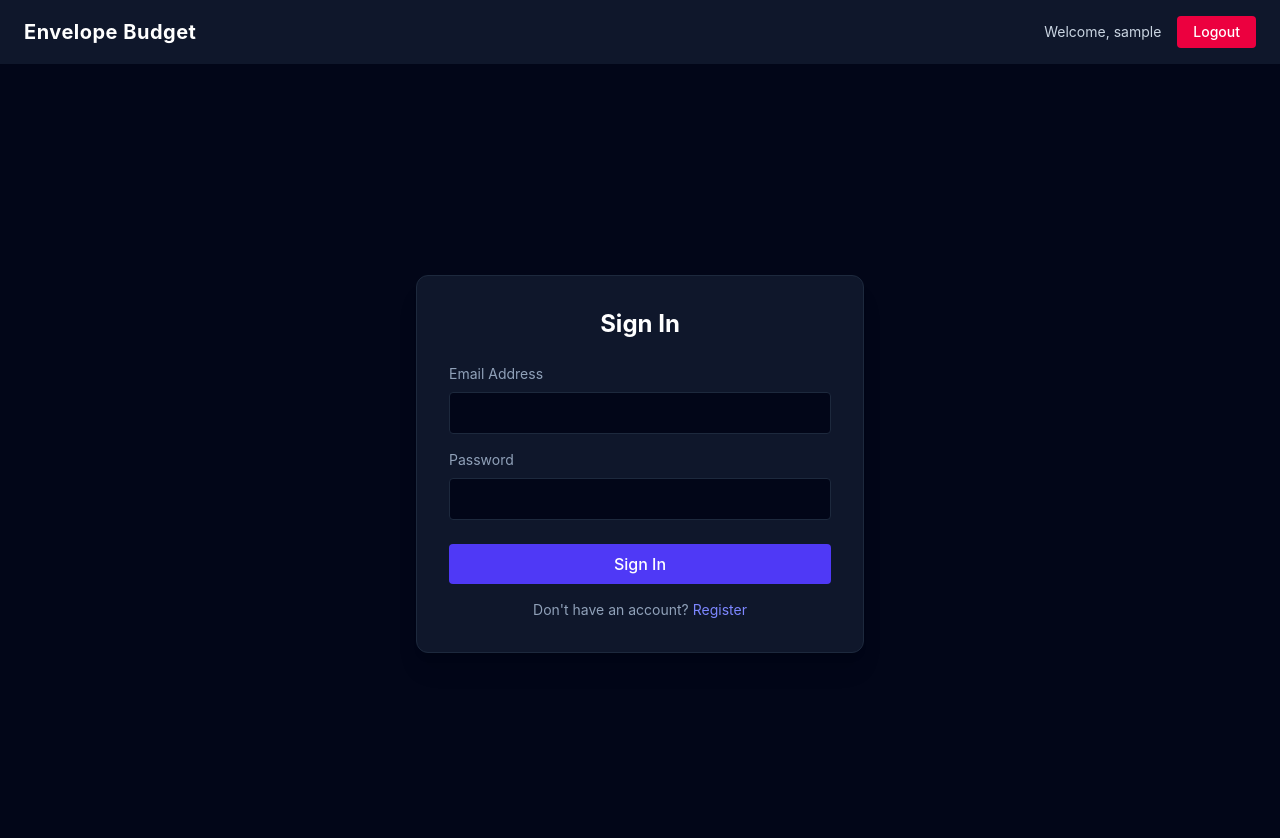
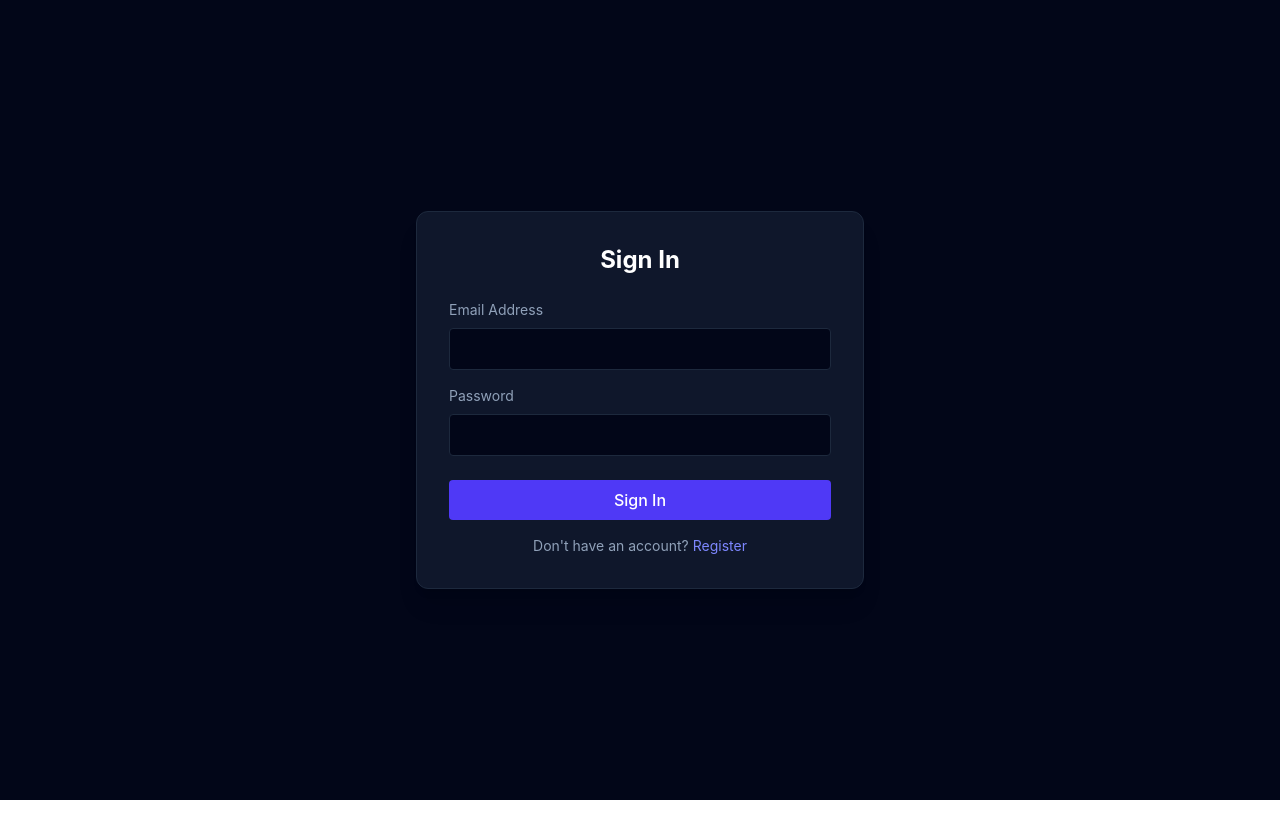
Before and after one commit to angry-bird-2004/budgetTracker, a React app in the folder frontend/: page /login in a window 1280 px wide. Shown: the top 838 px of the page. After the commit the page ends 800 px from the top, so only its background shows below. Built offline with nearby package versions, Linux system fonts and the light colour scheme; no server answers; sample sign-in values are in the browser's storage; the HTML template or start-up script is replaced by a standard one.

Commit message:
Navbar relocation

```diff
--- a/frontend/src/App.jsx
+++ b/frontend/src/App.jsx
@@ -2,7 +2,6 @@ import React from 'react';
 import { BrowserRouter, Routes, Route, Navigate } from 'react-router-dom';
 import { AuthProvider } from './context/AuthContext';
 import ProtectedRoute from './components/ProtectedRoute';
-import Navbar from './components/Navbar';
 import Login from './pages/Login';
 import Register from './pages/Register';
 import Dashboard from './pages/Dashboard/Dashboard';
@@ -11,7 +10,6 @@ function App() {
   return (
     <AuthProvider>
       <BrowserRouter>
-        <Navbar />
         <Routes>
           <Route path="/login" element={<Login />} />
           <Route path="/register" element={<Register />} />
--- a/frontend/src/pages/Dashboard/Dashboard.jsx
+++ b/frontend/src/pages/Dashboard/Dashboard.jsx
@@ -13,6 +13,7 @@ import {
   updateIncomeEnvelope,
   removeIncomeEnvelope,
 } from "../../services/api";
+import Navbar from "../../components/Navbar";
 import Currency from "./Currency/Currency";
 import Analysis from "./Analysis/Analysis";
 import Header from "./Header/Header";
@@ -494,6 +495,7 @@ const Dashboard = () => {
   return (
     <div className="min-h-screen bg-slate-950 text-slate-100 p-3 sm:p-6 w-full max-w-full overflow-x-hidden">
       <div className="max-w-6xl mx-auto space-y-6 sm:space-y-8 w-full">
+        <Navbar/>
         <Currency
           loading={loading}
           conversionRate={conversionRate}
```
